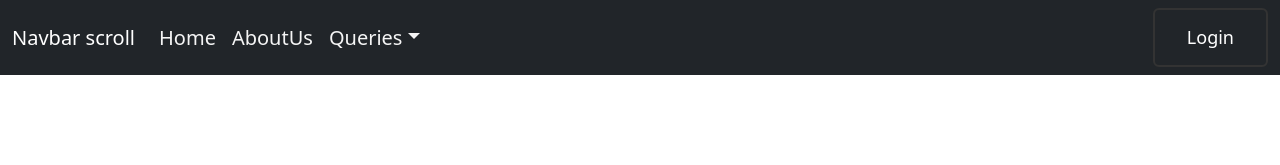
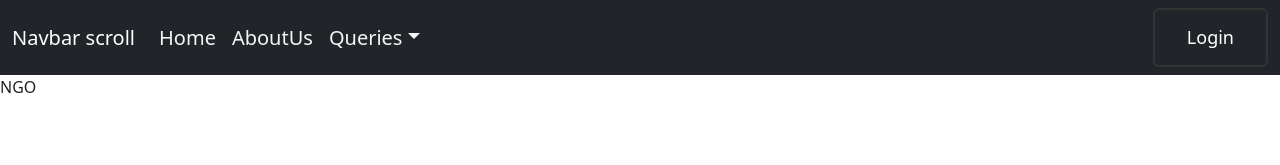
Before and after one commit to Suhas-Kalagotla/NGO-project, a React (Create React App) app: page / in a window 1280 px wide. Shown: the top 165 px of the page. Built offline with nearby package versions, Linux system fonts and the light colour scheme.

Commit message:
Added footercomponents file

```diff
--- a/src/App.js
+++ b/src/App.js
@@ -2,11 +2,13 @@
 import './App.css';
 import "bootstrap/dist/css/bootstrap.min.css";
 import Navigationbar from "./components/Navbarcompnents";
+import Footerbar from './components/Footercomponents';
 
 function App() {
   return (
     <div>
       <Navigationbar/>
+      <Footerbar/>
     </div>
   );
 }
--- /dev/null
+++ b/src/components/Footercomponents.js
@@ -0,0 +1,15 @@
+import React from 'react'
+
+
+
+
+const Footerbar = () => {
+    return (
+      <div >
+     NGO
+
+      </div>
+    )
+  }
+
+  export default Footerbar;
```
Also changed, not shown: 1 other file (tests, documents, lock files or other folders).
